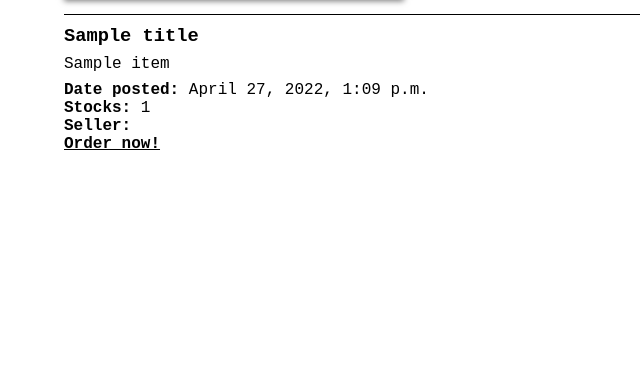
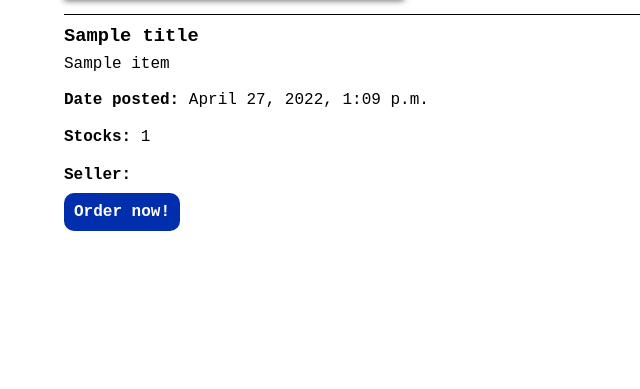
Before and after one commit to ErlJocson/ecommerce, a Django app: page /product/1 in a window 1280 px wide. Shown: the part 411-800 px from the top of the page, without its empty margins (0-640 px from the left). Run offline with Django 4.2, Linux system fonts and the light colour scheme; a user stored in the database is signed in; data comes from the database, SQL or seed files in the repository; both versions use the stored data as it was after the commit.

Commit message:
fixed button ui

```diff
--- a/product/templates/product_view.html
+++ b/product/templates/product_view.html
@@ -13,7 +13,9 @@
         <!--  -->
         {{ item.seller.last_name }}</span
       >
-      <a href="{% url 'order_now' id=item.id %}">Order now!</a>
+      <span>
+        <a href="{% url 'order_now' id=item.id %}">Order now!</a>
+      </span>
     </div>
   </div>
 </div>
--- a/static/product_view.css
+++ b/static/product_view.css
@@ -22,11 +22,18 @@
 .span-container {
   display: flex;
   flex-direction: column;
+  justify-content: space-around;
+  height: 150px;
 }
 
 .span-container a {
-  color: black;
+  color: white;
   font-weight: bold;
+  background-color: #002ead;
+  padding: 10px;
+  border-radius: 10px;
+  text-decoration: none;
+  transition: 0.5s;
 }
 
 .span-container a:hover {
--- a/static/products.css
+++ b/static/products.css
@@ -21,12 +21,20 @@
 .details {
   margin: 6px;
   justify-content: center;
+  display: flex;
+  text-align: center;
+  flex-direction: column;
 }
 
 .details a {
-  color: rgb(0, 0, 0);
-  font-weight: bolder;
-  text-decoration: underline;
+  color: white;
+  font-weight: bold;
+  background-color: #002ead;
+  padding: 10px;
+  border-radius: 10px;
+  text-decoration: none;
+  margin-top: 6px;
+  transition: 0.5s;
 }
 
 .details a:hover {
```
Also changed, not shown: db.sqlite3.
